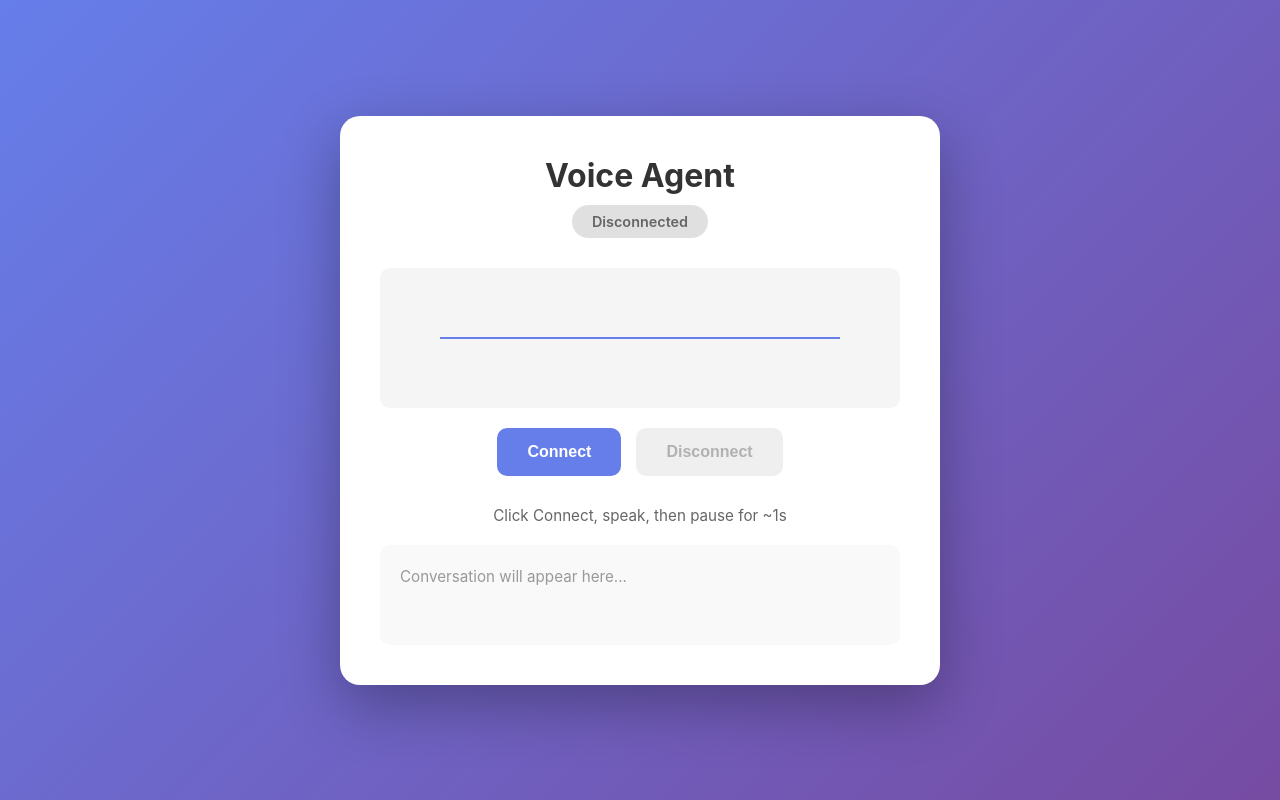
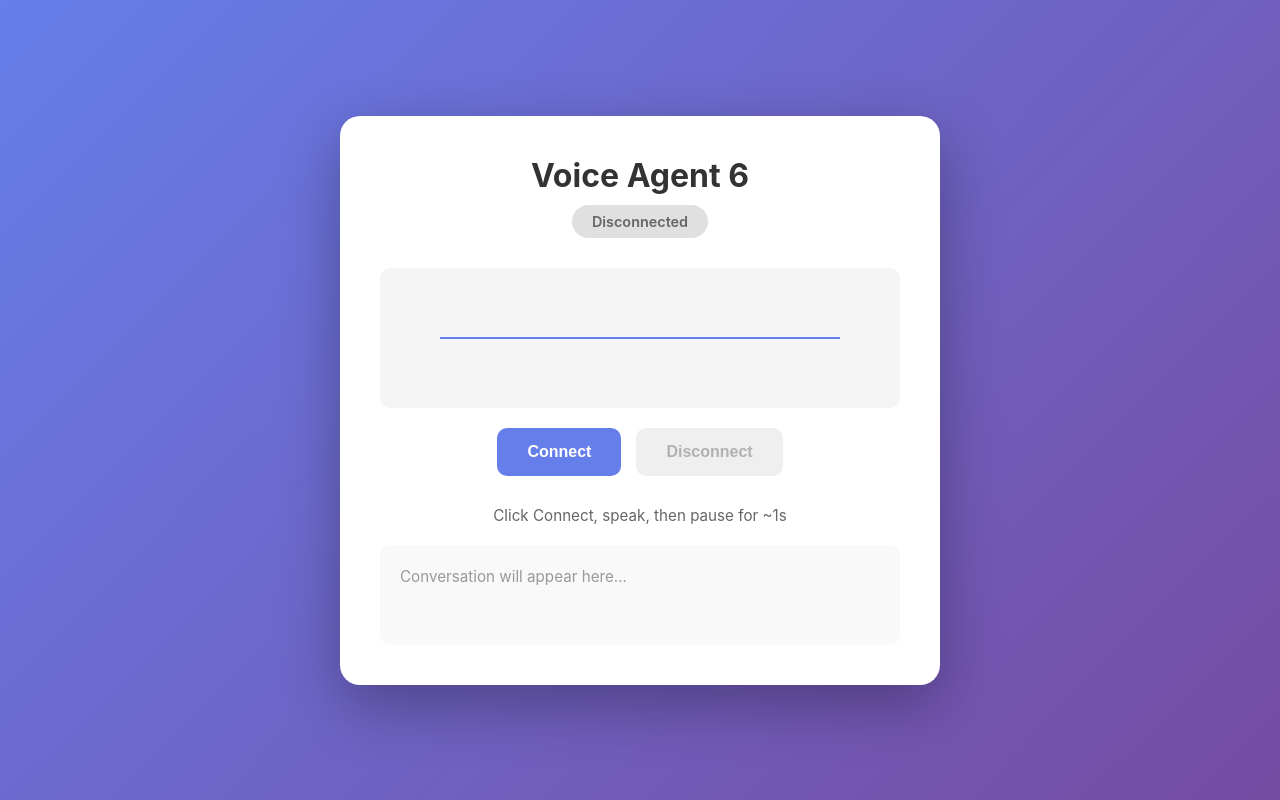
Before and after one commit to ComSoDi/brenda-ai-voice-v06, a website: page index.html in a window 1280 px wide. Drawn offline with Linux system fonts and the light colour scheme.

Commit message:
Add files via upload

```diff
--- a/index.html
+++ b/index.html
@@ -9,7 +9,7 @@
 <body>
   <div class="container">
     <div class="header">
-      <h1>Voice Agent</h1>
+      <h1>Voice Agent 6</h1>
       <div class="status" id="status">Disconnected</div>
     </div>
 
```
